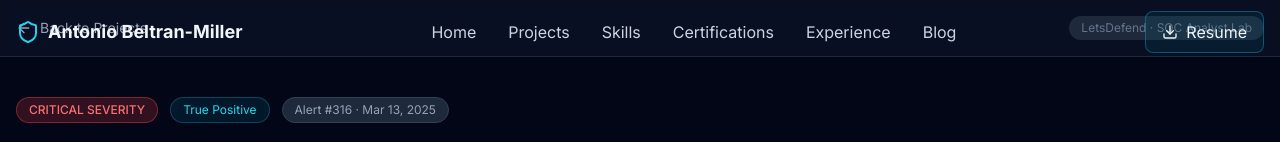
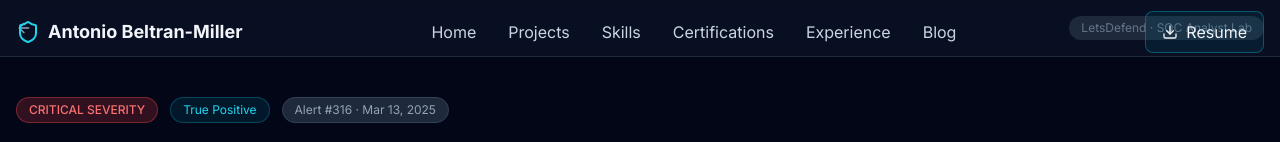
Before and after one commit to AntonioBeltranMiller/cybersec-portfolio, a Next.js app: page /projects/letsdefend-phishing in a window 1280 px wide. Shown: the top 142 px of the page. Built offline with nearby package versions, Linux system fonts and the light colour scheme.

Commit message:
Update page.tsx

```diff
--- a/app/projects/letsdefend-phishing/page.tsx
+++ b/app/projects/letsdefend-phishing/page.tsx
@@ -389,7 +389,6 @@ export default function LetsDefendPhishingPage() {
             className="flex items-center gap-2 text-slate-400 hover:text-cyan-400 transition-colors text-sm"
           >
             <ArrowLeft className="w-4 h-4" />
-            Back to Projects
           </Link>
           <span className="text-xs text-slate-500 bg-slate-800 px-3 py-1 rounded-full">
             LetsDefend · SOC Analyst Lab
```
